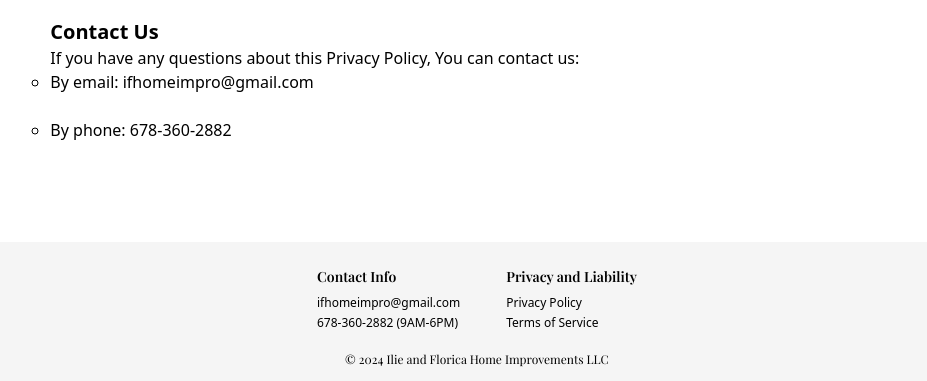
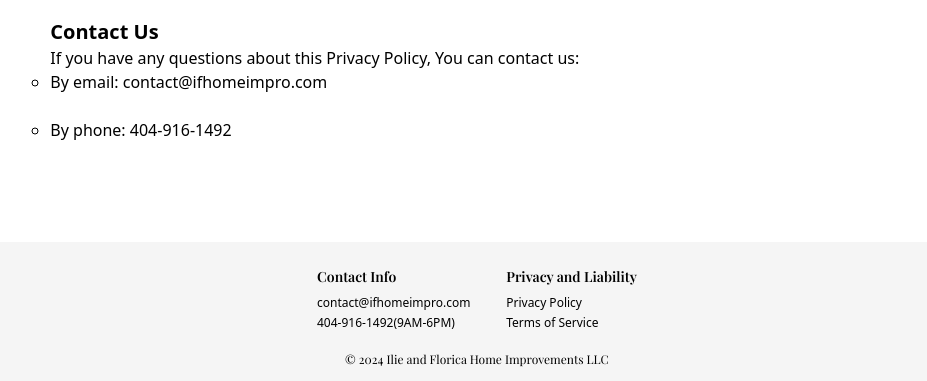
Before and after one commit to rrecalo/if-home-impro, a React (Create React App) app: page /privacy in a window 1280 px wide. Shown: the part 6005-6386 px from the top of the page, without its empty margins (163-1090 px from the left). Built offline with nearby package versions, Linux system fonts and the light colour scheme; a web font is replaced by a local one.

Commit message:
Update some contact info

```diff
--- a/src/Components/Footer.jsx
+++ b/src/Components/Footer.jsx
@@ -12,8 +12,8 @@ const Footer = () => {
             <div className='flex flex-row items-start justify-between'>
                 <div className='flex flex-col items-start justify-start '>
                     <div className='text-sm pfd font-semibold pb-2'>Contact Info</div>
-                    <div className='text-xs pb-1 font-light'>ifhomeimpro@gmail.com</div>
-                    <div className='text-xs font-light'>678-360-2882 <span className='light_txt'>(9AM-6PM)</span></div>
+                    <div className='text-xs pb-1 font-light'>contact@ifhomeimpro.com</div>
+                    <div className='text-xs font-light'>404-916-1492<span className='light_txt'>(9AM-6PM)</span></div>
                 </div>
 
 
--- a/src/Components/Pages/PrivacyPage.jsx
+++ b/src/Components/Pages/PrivacyPage.jsx
@@ -196,8 +196,8 @@ const PrivacyPage = () => {
         <h1 className='text-xl font-semibold'>Contact Us</h1>
         <p>If you have any questions about this Privacy Policy, You can contact us:</p>
             <ul className='flex flex-col gap-6 pb-[100px]'>
-        <li>By email: ifhomeimpro@gmail.com</li>
-        <li>By phone: 678-360-2882</li>
+        <li>By email: contact@ifhomeimpro.com</li>
+        <li>By phone: 404-916-1492</li>
         </ul>
 </div>
   )
```
